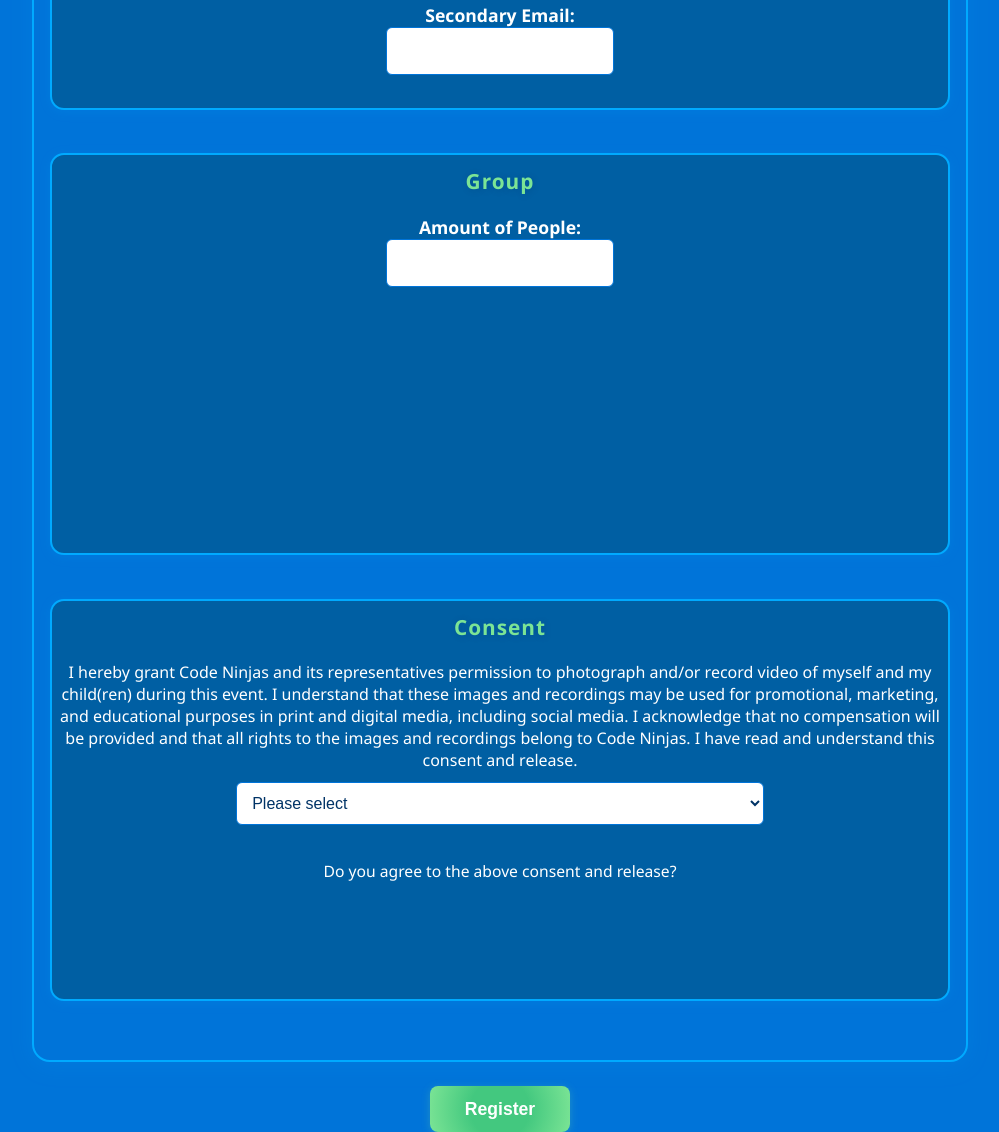
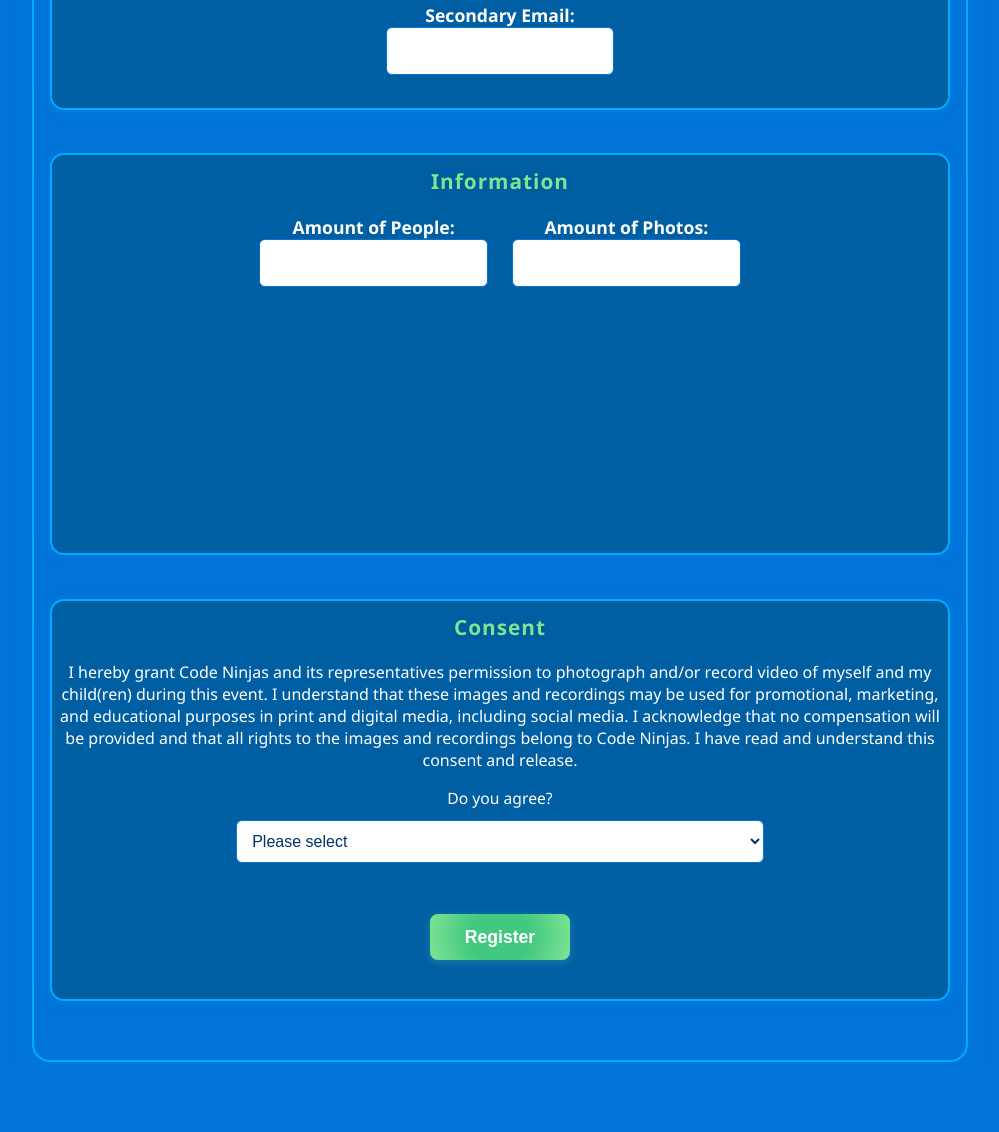
Before and after one commit to theLittleBigZ/Code-Ninjas-Halloween-project, a website: page public/index.html in a window 1280 px wide. Shown: the part 408-1540 px from the top of the page, without its empty margins (140-1139 px from the left). After the commit the page ends 1470 px from the top, so only its background shows below. Drawn offline with Linux system fonts and the light colour scheme.

Commit message:
form update

```diff
--- a/public/index.html
+++ b/public/index.html
@@ -9,10 +9,10 @@
 <body>
   <h1>Code Ninjas Stouffville Photo Booth Registration Form</h1>
   <form id="registration-form">
-  <div class="form-box">
+  <div class="form-box" style="min-height: 600px;">
   <div class="form-grid">
-        <div class="section-box" style="grid-column: 1 / span 2;">
-          <span class="form-subtitle">Information</span>
+  <div class="section-box" style="grid-column: 1 / span 2; min-height: 20px;">
+            <span class="form-subtitle">Identity</span>
           <div class="section-fields">
             <div>
               <label>First Name:<br><input type="text" name="firstName" required></label>
@@ -32,37 +32,38 @@
           </div>
         </div>
         <div class="section-box" style="grid-column: 1 / span 2;">
-          <span class="form-subtitle">Group</span>
+            <span class="form-subtitle">Information</span>
           <div class="section-fields">
             <div style="grid-column: 1 / span 2; display: flex; justify-content: center;">
-              <label>Amount of People:<br><input type ="number" name="amountOfPeople" required></label>
+              <label>Amount of People:<br><input type ="number" name="amountOfPeople" required min="0"></label>
+              <label>Amount of Photos:<br><input type ="number" name="amountOfPhotos" required min="0"></label>
             </div>
         </div>
       </div>
       <div class="section-box" style="grid-column: 1 / span 2;">
         <span class="form-subtitle">Consent</span>
         <div class="section-fields" style="grid-template-columns: 1fr;">
-          <div style="display: flex; justify-content: center; align-items: center;">
+          <div style="display: flex; justify-content: center; align-items: center; flex-direction: column;">
             <label style="font-weight: 500; font-size: 1em; display: flex; flex-direction: column; align-items: flex-start; width: 100%;">
               <span>
                 I hereby grant Code Ninjas and its representatives permission to photograph and/or record video of myself and my child(ren) during this event. I understand that these images and recordings may be used for promotional, marketing, and educational purposes in print and digital media, including social media. I acknowledge that no compensation will be provided and that all rights to the images and recordings belong to Code Ninjas. I have read and understand this consent and release.
               </span>
+              <span style="font-size: 0.98em; margin-top: 1em; display: block; text-align: center; width: 100%;">Do you agree?</span>
               <select name="consent" required style="margin-top: 0.7em; width: 60%; padding: 0.7em; border-radius: 6px; border: 1px solid #0074d9; background: #fff; color: #003366; font-size: 1em; display: block; margin-left: auto; margin-right: auto;">
                 <option value="">Please select</option>
                 <option value="yes">Yes</option>
                 <option value="no">No</option>
               </select>
-              <span style="font-size: 0.98em; margin-top: 1em; display: block; text-align: center; width: 100%;">Do you agree to the above consent and release?</span>
             </label>
-          </div>
-        </div>
+            <div style="width: 100%; display: flex; justify-content: center; margin-top: 1.5em;">
+              <button type="submit">Register</button>
+            </div>
           </div>
         </div>
       </div>
+        </div>
+      </div>
       <!-- Add more fields as needed -->
-      <div style="width: 100%; display: flex; justify-content: center; margin-top: 1.5em;">
-        <button type="submit">Register</button>
-      </div>
     </div>
   </form>
   <div id="registration-result"></div>
--- a/public/style.css
+++ b/public/style.css
@@ -52,7 +52,7 @@
 
 
 body {
-	font-family: 'Segoe UI', 'Arial', sans-serif;
+	font-family: 'Segoe UI', Arial, sans-serif;
 	background: #0074d9;
 	min-height: 100vh;
 	margin: 0;
@@ -106,9 +106,8 @@ button {
 	font-size: 1.1em;
 	font-weight: bold;
 	box-shadow: 0 2px 8px #7be49544;
-	transition: background 0.2s, transform 0.2s;
+	transition: 0.3s, transform 0.2s;
 }
-
 button:hover:not(:disabled) {
 	background: radial-gradient(circle at center, #43c87f 40%, #7be495 100%);
 	transform: translateY(-2px) scale(1.04);
```
